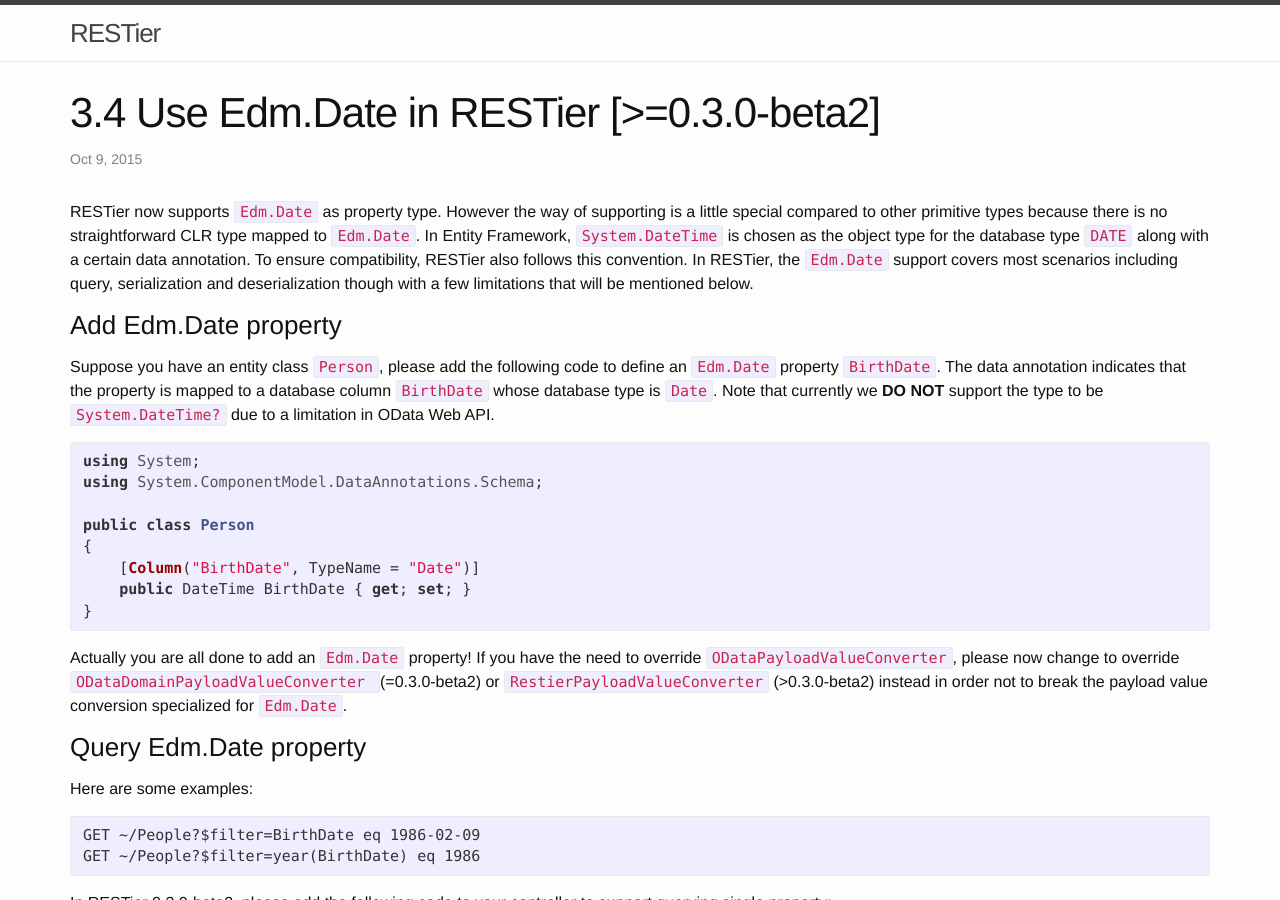
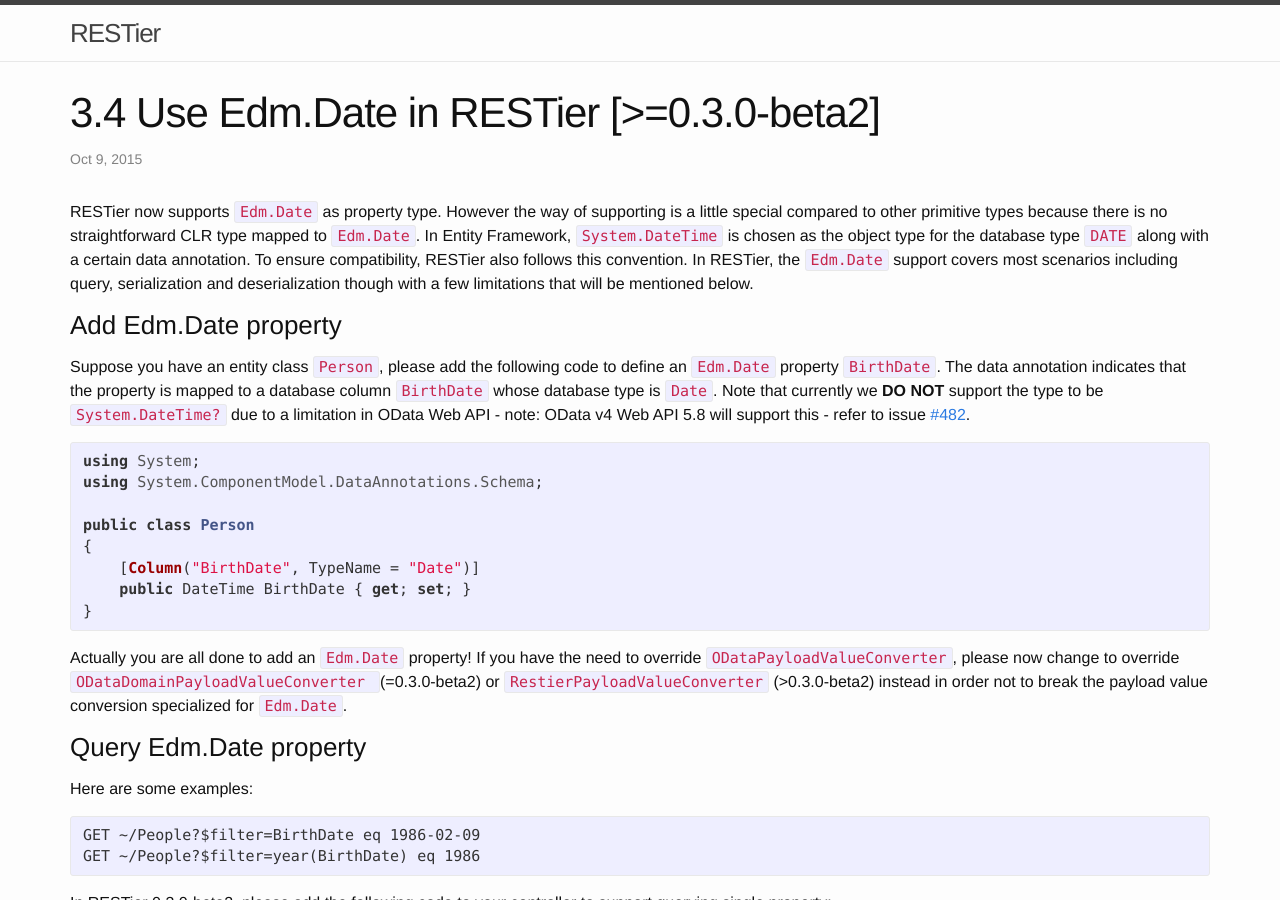
Before and after one commit to OData/RESTier, a Jekyll site: the page built from _posts/2015-10-09-03-15-Date.md, in a window 1280 px wide and 900 px high. Built offline with Jekyll 4.4.1, drawn with Linux system fonts in a browser that asks for light colours; nearby versions of some CDN libraries; comment, search, counter and statistics services are not loaded.

Commit message:
Update 2015-10-09-03-15-Date.md
Update nullable Date support.

```diff
--- a/_posts/2015-10-09-03-15-Date.md
+++ b/_posts/2015-10-09-03-15-Date.md
@@ -8,7 +8,7 @@ category: "3. Extensions"
 RESTier now supports `Edm.Date` as property type. However the way of supporting is a little special compared to other primitive types because there is no straightforward CLR type mapped to `Edm.Date`. In Entity Framework, `System.DateTime` is chosen as the object type for the database type `DATE` along with a certain data annotation. To ensure compatibility, RESTier also follows this convention. In RESTier, the `Edm.Date` support covers most scenarios including query, serialization and deserialization though with a few limitations that will be mentioned below.
 
 ### Add Edm.Date property
-Suppose you have an entity class `Person`, please add the following code to define an `Edm.Date` property `BirthDate`. The data annotation indicates that the property is mapped to a database column `BirthDate` whose database type is `Date`. Note that currently we **DO NOT** support the type to be `System.DateTime?` due to a limitation in OData Web API.
+Suppose you have an entity class `Person`, please add the following code to define an `Edm.Date` property `BirthDate`. The data annotation indicates that the property is mapped to a database column `BirthDate` whose database type is `Date`. Note that currently we **DO NOT** support the type to be `System.DateTime?` due to a limitation in OData Web API - note: OData v4 Web API 5.8 will support this - refer to issue [#482](https://github.com/OData/WebApi/issues/482).
 
 {% highlight csharp %}
 using System;
```
